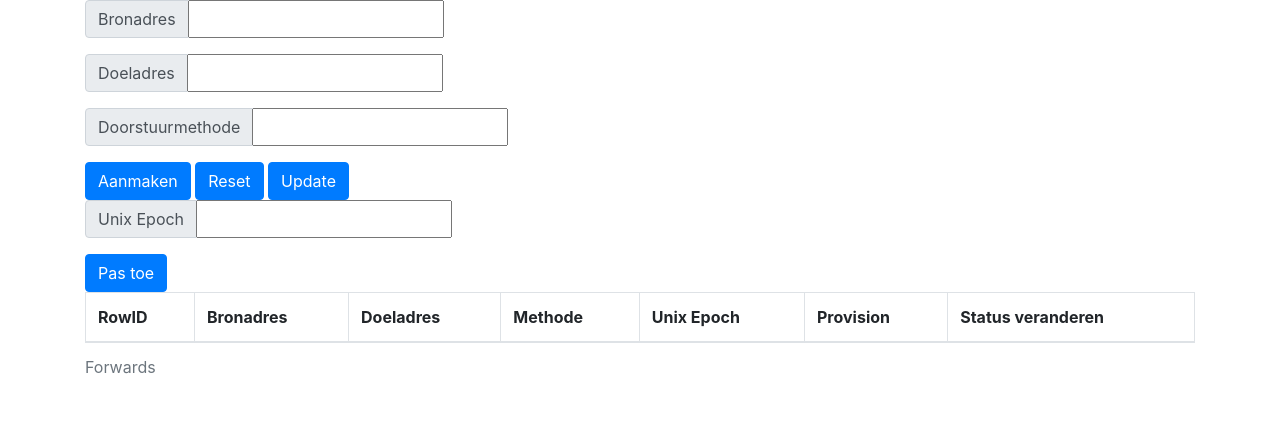
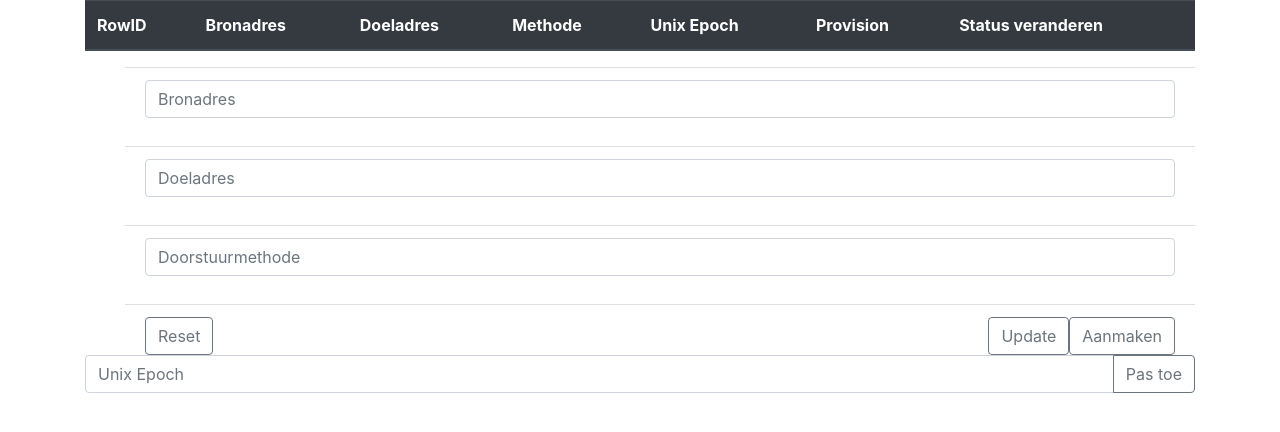
Before and after one commit to MVDB0110/doorstuurdienst, a Python web app: template templates/edit.html in a window 1280 px wide. Shown: the part 120-552 px from the top of the page. Run offline with Jinja, Linux system fonts and the light colour scheme; the template is opened without the code that fills it, so the values that code supplies are empty.

Commit message:
Edited bootstrap css code and split archiving function from Delete function

```diff
--- a/config.py
+++ b/config.py
@@ -7,7 +7,7 @@ import configparser
 config = configparser.ConfigParser()
 if os.path.isfile('config.ini') is False:
     config['DEFAULT'] = {'Bind': '0.0.0.0',
-                         'Port': '5000'}
+                         'Port': '443'}
     with open('config.ini', 'w') as configfile:
         config.write(configfile)
 config.read('config.ini')
@@ -17,7 +17,7 @@ connex_app = connexion.App(__name__, specification_dir=basedir)
 app = connex_app.app
 
 app.config['SQLALCHEMY_ECHO'] = True
-app.config['SQLALCHEMY_DATABASE_URI'] = 'mysql+pymysql://api:password@localhost/forward'
+app.config['SQLALCHEMY_DATABASE_URI'] = 'sqlite:///database.sql'
 app.config['SQLALCHEMY_TRACK_MODIFICATIONS'] = False
 
 db = SQLAlchemy(app)
--- a/models.py
+++ b/models.py
@@ -9,7 +9,7 @@ class Forward(db.Model):
     methode = db.Column(db.String(32))
     provision = db.Column(db.String(32), default='present')
     archive = db.Column(db.String(32), default='n')
-    timestamp = db.Column(db.Float)
+    timestamp = db.Column(db.Integer)
 
 
 class ForwardSchema(ma.ModelSchema):
--- a/static/js/edit.js
+++ b/static/js/edit.js
@@ -5,7 +5,8 @@
 
 // Create the namespace instance
 let ns = {};
-
+var rew = 0;
+var ed = 0;
 // Create the model instance
 ns.model = (function() {
     'use strict';
@@ -98,7 +99,27 @@ ns.model = (function() {
             var password = prompt("Password");
             let ajax_options = {
                 type: 'PUT',
-                url: `v1/rewind?timestamp=${timestamp}`,
+                url: `v1/archive?timestamp=${timestamp}`,
+                beforeSend: function (xhr) {
+                    xhr.setRequestHeader ("Authorization", "Basic " + btoa(user + ":" + password));
+                },
+                accepts: 'application/json',
+                contentType: 'plain/text'
+            };
+            $.ajax(ajax_options)
+            .done(function(data) {
+                $event_pump.trigger('model_delete_success', [data]);
+            })
+            .fail(function(xhr, textStatus, errorThrown) {
+                $event_pump.trigger('model_error', [xhr, textStatus, errorThrown]);
+            })
+        },
+        'archive': function(id) {
+            var user = prompt("Username");
+            var password = prompt("Password");
+            let ajax_options = {
+                type: 'PUT',
+                url: `v1/archive/${id}`,
                 beforeSend: function (xhr) {
                     xhr.setRequestHeader ("Authorization", "Basic " + btoa(user + ":" + password));
                 },
@@ -146,13 +167,17 @@ ns.view = (function() {
             if (forwards) {
                 for (let i=0, l=forwards['forwards'].length; i < l; i++) {
                   if (forwards['forwards'][i.toString()]['archive'] == 'n' && forwards['forwards'][i.toString()]['provision'] == 'present') {
-                    rows += `<tr data-forward-id="${forwards['forwards'][i.toString()]['rowid']}"><td class="rowid">${forwards['forwards'][i.toString()]['rowid']}</td><td class="bron">${forwards['forwards'][i.toString()]['bron']}</td><td class="doel">${forwards['forwards'][i.toString()]['doel']}</td><td class="methode">${forwards['forwards'][i.toString()]['methode']}</td><td class="timestamp">${forwards['forwards'][i.toString()]['timestamp']}</td><td class="provision">${forwards['forwards'][i.toString()]['provision']}</td><td><button class="delete btn btn-warning">Archive</button></td></tr>`;
+                    rows += `<tr class="table-success" data-forward-id="${forwards['forwards'][i.toString()]['rowid']}"><td class="rowid">${forwards['forwards'][i.toString()]['rowid']}</td><td class="bron">${forwards['forwards'][i.toString()]['bron']}</td><td class="doel">${forwards['forwards'][i.toString()]['doel']}</td><td class="methode">${forwards['forwards'][i.toString()]['methode']}</td><td class="timestamp">${forwards['forwards'][i.toString()]['timestamp']}</td><td class="provision">${forwards['forwards'][i.toString()]['provision']}</td><td><button class="archive btn btn-warning">Archive</button></td></tr>`;
                   }
+                }
+                for (let i=0, l=forwards['forwards'].length; i < l; i++) {
+                  if (forwards['forwards'][i.toString()]['archive'] == 'n' && forwards['forwards'][i.toString()]['provision'] == 'absent') {
+                    rows += `<tr class="table-warning" data-forward-id="${forwards['forwards'][i.toString()]['rowid']}"><td class="rowid">${forwards['forwards'][i.toString()]['rowid']}</td><td class="bron">${forwards['forwards'][i.toString()]['bron']}</td><td class="doel">${forwards['forwards'][i.toString()]['doel']}</td><td class="methode">${forwards['forwards'][i.toString()]['methode']}</td><td class="timestamp">${forwards['forwards'][i.toString()]['timestamp']}</td><td class="provision">${forwards['forwards'][i.toString()]['provision']}</td><td><button class="archive btn btn-success">Activate</button></td></tr>`;
+                  }
+                }
+                for (let i=0, l=forwards['forwards'].length; i < l; i++) {
                   if (forwards['forwards'][i.toString()]['archive'] == 'y') {
-                    rows += `<tr data-forward-id="${forwards['forwards'][i.toString()]['rowid']}"><td class="rowid">${forwards['forwards'][i.toString()]['rowid']}</td><td class="bron">${forwards['forwards'][i.toString()]['bron']}</td><td class="doel">${forwards['forwards'][i.toString()]['doel']}</td><td class="methode">${forwards['forwards'][i.toString()]['methode']}</td><td class="timestamp">${forwards['forwards'][i.toString()]['timestamp']}</td><td class="provision">${forwards['forwards'][i.toString()]['provision']}</td><td><button class="delete btn btn-danger">Verwijder</button></td></tr>`;
-                  }
-                  if (forwards['forwards'][i.toString()]['archive'] == 'n' && forwards['forwards'][i.toString()]['provision'] == 'absent') {
-                    rows += `<tr data-forward-id="${forwards['forwards'][i.toString()]['rowid']}"><td class="rowid">${forwards['forwards'][i.toString()]['rowid']}</td><td class="bron">${forwards['forwards'][i.toString()]['bron']}</td><td class="doel">${forwards['forwards'][i.toString()]['doel']}</td><td class="methode">${forwards['forwards'][i.toString()]['methode']}</td><td class="timestamp">${forwards['forwards'][i.toString()]['timestamp']}</td><td class="provision">${forwards['forwards'][i.toString()]['provision']}</td><td><button class="delete btn btn-success">Activate</button></td></tr>`;
+                    rows += `<tr class="table-danger" data-forward-id="${forwards['forwards'][i.toString()]['rowid']}"><td class="rowid">${forwards['forwards'][i.toString()]['rowid']}</td><td class="bron">${forwards['forwards'][i.toString()]['bron']}</td><td class="doel">${forwards['forwards'][i.toString()]['doel']}</td><td class="methode">${forwards['forwards'][i.toString()]['methode']}</td><td class="timestamp">${forwards['forwards'][i.toString()]['timestamp']}</td><td class="provision">${forwards['forwards'][i.toString()]['provision']}</td><td><button class="delete btn btn-danger">Verwijder</button></td></tr>`;
                   }
                 }
                 $('table > tbody').append(rows);
@@ -192,6 +217,10 @@ ns.controller = (function(m, v) {
         return bron !== "" && doel !== "" && methode !== "" && bron !== doel;
     }
 
+    function validateTimestamp(timestamp) {
+        return timestamp !== "";
+    }
+
     // Create our event handlers
     $('#create').click(function(e) {
         let bron = $bron.val(),
@@ -201,6 +230,8 @@ ns.controller = (function(m, v) {
         e.preventDefault();
 
         if (validate(bron, doel, methode)) {
+            ed = 0;
+            rew = 0;
             model.create({
                 'bron': bron,
                 'doel': doel,
@@ -218,11 +249,18 @@ ns.controller = (function(m, v) {
             methode = $methode.val();
 
         e.preventDefault();
+
+        if (validate(bron, doel, methode)) {
+            ed = 0;
+            rew = 0;
             model.update(rowid, {
                 bron: bron,
                 doel: doel,
                 methode: methode,
             })
+        } else {
+            alert('Problem with input');
+        }
     });
 
     $('#reset').click(function() {
@@ -230,18 +268,39 @@ ns.controller = (function(m, v) {
     })
 
     $('#showeditor').click(function() {
+        if (ed == 0) {
           $('#editor').show();
           $('#rewinder').hide();
+          ed = 1;
+          rew = 0;
+        } else {
+          $('#editor').hide();
+          $('#rewinder').hide();
+          ed = 0;
+        }
     })
 
     $('#showrewinder').click(function() {
+        if (rew == 0) {
           $('#editor').hide();
           $('#rewinder').show();
+          rew = 1;
+          ed = 0;
+        } else {
+          $('#editor').hide();
+          $('#rewinder').hide();
+          rew = 0;
+        }
     })
 
     $('#rewind').click(function() {
         let rewindval = $rewindval.val();
+
+        if (validateTimestamp(rewindval)) {
             model.rewind(rewindval);
+        } else {
+            alert('Problem with input');
+        }
     })
 
     $('table > tbody').on('dblclick', 'tr', function(e) {
@@ -293,6 +352,18 @@ ns.controller = (function(m, v) {
         model.delete(rowid)
     });
 
+    $(document).on('click', '.archive', function(e) {
+        let $target = $(e.target),
+            rowid;
+
+        rowid = $target
+            .parent()
+            .parent()
+            .attr('data-forward-id');
+
+        model.archive(rowid)
+    });
+
     // Handle the model events
     $event_pump.on('model_read_success', function(e, data) {
         view.build_table(data);
--- a/templates/edit.html
+++ b/templates/edit.html
@@ -59,53 +59,10 @@
     </div>
   </nav>
 
-  <!-- Editor -->
-  <div id='editor' class="container">
-    <input id="rowid" type="hidden" value="" />
-    <div class="input-group mb-3">
-      <div class="input-group-prepend">
-        <span class="input-group-text">Bronadres</span>
-      </div>
-      <input id="bron" type="text" />
-    </div>
-    <div class="input-group mb-3">
-      <div class="input-group-prepend">
-        <span class="input-group-text">Doeladres</span>
-      </div>
-      <input id="doel" type="text" />
-    </div>
-    <div class="input-group mb-3">
-      <div class="input-group-prepend">
-        <span class="input-group-text">Doorstuurmethode</span>
-      </div>
-      <input id="methode" type="text" />
-    </div>
-    <div>
-      <button class="btn btn-primary" id="create">Aanmaken</button>
-      <button class="btn btn-primary" id="reset">Reset</button>
-      <button class="btn btn-primary" id="update">Update</button>
-    </div>
-  </div>
-
-  <!-- Rewinder -->
-  <div id='rewinder' class="container">
-    <input id="rowid" type="hidden" value="" />
-    <div class="input-group mb-3">
-      <div class="input-group-prepend">
-        <span class="input-group-text">Unix Epoch</span>
-      </div>
-      <input id="rewindval" type="text" />
-    </div>
-    <div>
-      <button class="btn btn-primary" id="rewind">Pas toe</button>
-    </div>
-  </div>
-
   <!-- Page Content -->
   <div id='tabel' class="container">
-    <table class="table table-striped table-hover table-bordered">
-      <caption>Forwards</caption>
-      <thead>
+    <table class="table table-striped table-hover">
+      <thead class="thead-dark">
         <tr>
           <th scope='col'>RowID</th>
           <th scope='col'>Bronadres</th>
@@ -120,6 +77,44 @@
       </tbody>
     </table>
   </div>
+  <!-- Editor -->
+  <div id='editor' class="container">
+    <ul class='list-group-flush'>
+      <input id="rowid" type="hidden" value="" />
+      <li class="list-group-item">
+        <div class="input-group mb-3">
+          <input class="form-control" placeholder="Bronadres" id="bron" type="text" />
+        </div>
+      </li>
+      <li class="list-group-item">
+        <div class="input-group mb-3">
+          <input class="form-control" placeholder="Doeladres" id="doel" type="text" />
+        </div>
+      </li>
+      <li class="list-group-item">
+        <div class="input-group mb-3">
+          <input class="form-control" placeholder="Doorstuurmethode" id="methode" type="text" />
+        </div>
+      </li>
+      <li class="list-group-item">
+        <div>
+          <button class="btn btn-outline-secondary float-left" id="reset">Reset</button>
+          <button class="btn btn-outline-secondary float-right" id="create">Aanmaken</button>
+          <button class="btn btn-outline-secondary float-right" id="update">Update</button>
+        </div>
+      </li>
+    </ul>
+  </div>
+
+  <!-- Rewinder -->
+  <div id='rewinder' class="container">
+    <div class="input-group mb-3">
+      <input type="text" class="form-control" placeholder="Unix Epoch" aria-label="Unix Epoch" aria-describedby="basic-addon2" id="rewindval" />
+      <div class="input-group-append">
+        <button class="btn btn-outline-secondary" type="button" id="rewind">Pas toe</button>
+      </div>
+    </div>
+  </div>
 </body>
 <script src="static/js/edit.js"></script>
 </html>
--- a/templates/index.html
+++ b/templates/index.html
@@ -42,7 +42,6 @@
   <!-- Page Content -->
     <div class="container">
       <table class="table table-striped table-hover table-bordered">
-        <caption>Forwards</caption>
         <thead>
           <tr>
             <th scope='col'>RowID</th>
```
Also changed, not shown: forwards.py (+16 -14 lines), swagger.yml (+18 -1 lines). Lines whose indentation alone changed are shown as unchanged.
